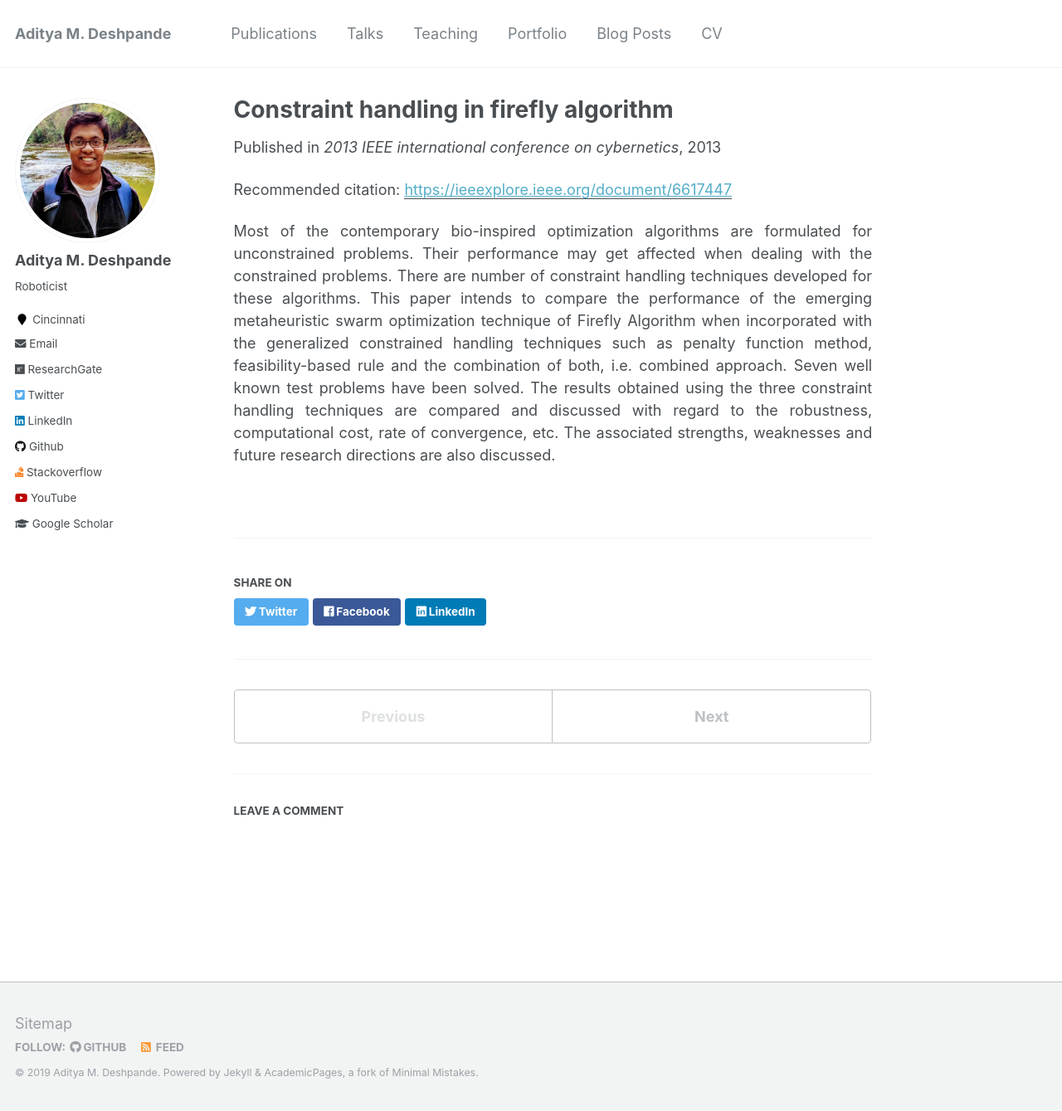
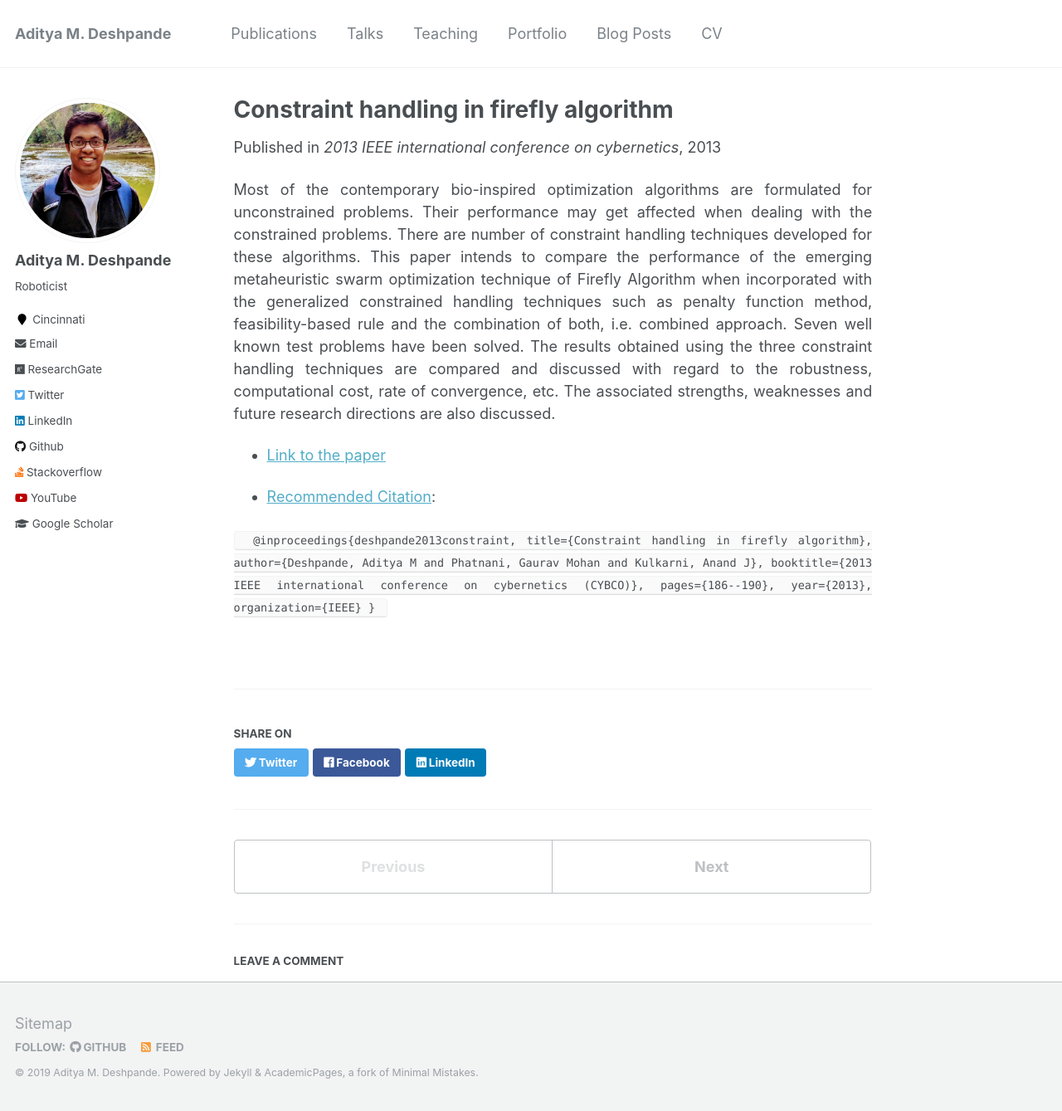
Before and after one commit to adipandas/adipandas.github.io, a Jekyll site: the page built from _publications/2013-06-13-firefly.md, in a window 1280 px wide and 1339 px high. Shown: the whole window at 83% size. Built offline with Jekyll 4.4.1, drawn with Linux system fonts in a browser that asks for light colours; comment, search, counter and statistics services are not loaded.

Commit message:
Update 2013-06-13-firefly.md

```diff
--- a/_publications/2013-06-13-firefly.md
+++ b/_publications/2013-06-13-firefly.md
@@ -4,9 +4,23 @@ collection: IEEE
 permalink:
 excerpt:
 venue: '2013 IEEE international conference on cybernetics'
-paperurl: 'https://ieeexplore.ieee.org/document/6617447'
-citation: <!--'Deshpande, A.M., Phatnani, G.M. and Kulkarni, A.J., 2013, June. Constraint handling in firefly algorithm. In 2013 IEEE international conference on cybernetics (CYBCO) (pp. 186-190). IEEE.'-->
 ---
 
 
 Most of the contemporary bio-inspired optimization algorithms are formulated for unconstrained problems. Their performance may get affected when dealing with the constrained problems. There are number of constraint handling techniques developed for these algorithms. This paper intends to compare the performance of the emerging metaheuristic swarm optimization technique of Firefly Algorithm when incorporated with the generalized constrained handling techniques such as penalty function method, feasibility-based rule and the combination of both, i.e. combined approach. Seven well known test problems have been solved. The results obtained using the three constraint handling techniques are compared and discussed with regard to the robustness, computational cost, rate of convergence, etc. The associated strengths, weaknesses and future research directions are also discussed.
+
+* [Link to the paper](https://ieeexplore.ieee.org/document/6617447)
+
+
+* [Recommended Citation](https://scholar.googleusercontent.com/scholar.bib?q=info:1t9ye1Mn310J:scholar.google.com/&output=citation&scisig=AAGBfm0AAAAAXNehHN1khv1rraib6fp1hu0Ox75mGt3d&scisf=4&ct=citation&cd=-1&hl=en):
+
+<code>
+@inproceedings{deshpande2013constraint,
+  title={Constraint handling in firefly algorithm},
+  author={Deshpande, Aditya M and Phatnani, Gaurav Mohan and Kulkarni, Anand J},
+  booktitle={2013 IEEE international conference on cybernetics (CYBCO)},
+  pages={186--190},
+  year={2013},
+  organization={IEEE}
+}
+</code>
```
